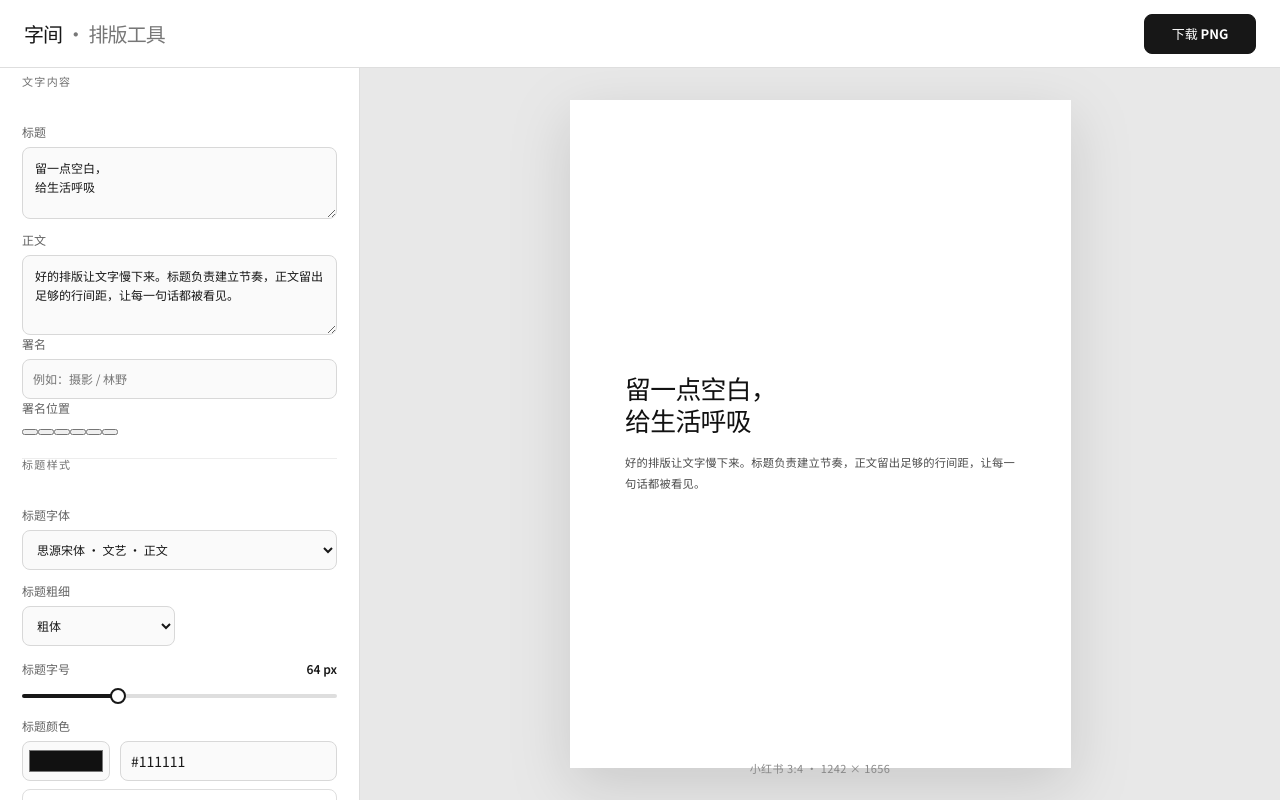
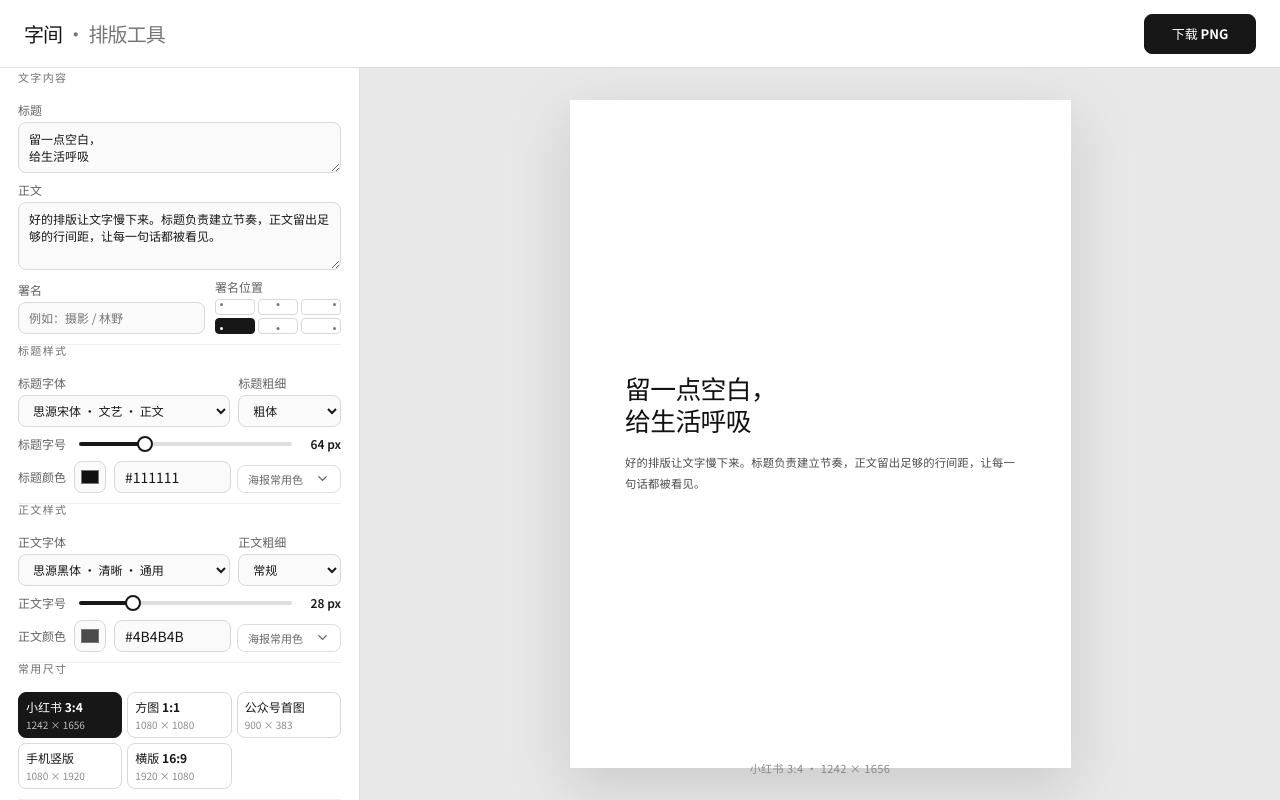
Before and after one commit to sange1022/zijian-text-layout, a React (Vite) app: page / in a window 1280 px wide. Built offline with nearby package versions, Linux system fonts and the light colour scheme.

Commit message:
style: compact the editor controls

```diff
--- a/src/components/FontSizeSlider.tsx
+++ b/src/components/FontSizeSlider.tsx
@@ -11,10 +11,7 @@ export function FontSizeSlider({ label, value, min, max, onChange }: FontSizeSli
 
   return (
     <label className="font-size-slider">
-      <span className="slider-heading">
-        <span>{label}</span>
-        <output>{value} px</output>
-      </span>
+      <span>{label}</span>
       <input
         aria-label={label}
         type="range"
@@ -24,6 +21,7 @@ export function FontSizeSlider({ label, value, min, max, onChange }: FontSizeSli
         style={{ '--range-progress': `${progress}%` } as React.CSSProperties}
         onChange={(event) => onChange(Number(event.target.value))}
       />
+      <output>{value} px</output>
     </label>
   )
 }
--- a/src/components/PosterColorPalette.tsx
+++ b/src/components/PosterColorPalette.tsx
@@ -12,7 +12,7 @@ export function PosterColorPalette({ onSelect }: PosterColorPaletteProps) {
   const activeCategory = POSTER_COLOR_CATEGORIES.find(({ id }) => id === activeId) ?? POSTER_COLOR_CATEGORIES[0]
 
   return (
-    <div className="poster-palette">
+    <div className={`poster-palette${isOpen ? ' is-open' : ''}`}>
       <button
         type="button"
         className="palette-toggle"
--- a/src/components/TextStyleControls.tsx
+++ b/src/components/TextStyleControls.tsx
@@ -15,7 +15,8 @@ export function TextStyleControls({ name, value, onChange }: TextStyleControlsPr
   return (
     <fieldset className="settings-section style-controls">
       <legend>{name}样式</legend>
-      <label className="field-control field-control--wide">
+      <div className="control-row control-row--font">
+        <label className="field-control">
           <span>{name}字体</span>
           <select
             aria-label={`${name}字体`}
@@ -29,7 +30,6 @@ export function TextStyleControls({ name, value, onChange }: TextStyleControlsPr
             ))}
           </select>
         </label>
-      <div className="control-row">
         <label className="field-control">
           <span>{name}粗细</span>
           <select
--- a/src/styles.css
+++ b/src/styles.css
@@ -67,7 +67,7 @@ button { color: inherit; }
 
 .editor-panel {
   overflow-y: auto;
-  padding: 8px 22px 32px;
+  padding: 4px 18px 16px;
   background: var(--white);
   border-right: 1px solid var(--line);
   scrollbar-width: thin;
@@ -77,14 +77,14 @@ button { color: inherit; }
 .settings-section {
   min-width: 0;
   margin: 0;
-  padding: 22px 0;
+  padding: 10px 0;
   border: 0;
   border-bottom: 1px solid var(--soft-line);
 }
 
 .settings-section legend {
   width: 100%;
-  margin: 0 0 14px;
+  margin: 0 0 8px;
   padding: 0;
   color: #707070;
   font-size: 11px;
@@ -96,12 +96,12 @@ button { color: inherit; }
 .field-control {
   min-width: 0;
   display: grid;
-  gap: 7px;
+  gap: 4px;
   color: #626262;
   font-size: 12px;
 }
 
-.field-control + .field-control { margin-top: 12px; }
+.field-control + .field-control { margin-top: 8px; }
 
 .field-control span,
 .control-label { font-weight: 600; }
@@ -121,17 +121,17 @@ input[type='text'],
 }
 
 textarea {
-  min-height: 72px;
+  min-height: 0;
   resize: vertical;
-  padding: 10px 12px;
-  line-height: 1.6;
+  padding: 7px 10px;
+  line-height: 1.45;
 }
 
 select,
 input[type='number'],
 input[type='text'],
 .hex-input {
-  height: 40px;
+  height: 32px;
   padding: 0 10px;
 }
 
@@ -154,29 +154,27 @@ button:focus-visible {
 .control-row {
   display: grid;
   grid-template-columns: 1fr 1fr;
-  gap: 10px;
-  margin-top: 12px;
+  gap: 8px;
+  margin-top: 0;
 }
+
+.control-row--font { grid-template-columns: minmax(0, 1.65fr) minmax(92px, .8fr); }
 
 .font-size-slider {
   display: grid;
-  gap: 10px;
-  margin-top: 14px;
+  grid-template-columns: 54px minmax(0, 1fr) 42px;
+  align-items: center;
+  gap: 7px;
+  margin-top: 8px;
   color: #626262;
   font-size: 12px;
   font-weight: 600;
 }
 
-.slider-heading {
-  display: flex;
-  align-items: center;
-  justify-content: space-between;
-  gap: 12px;
-}
-
-.slider-heading output {
+.font-size-slider output {
   color: #171717;
   font-size: 12px;
+  text-align: right;
   font-variant-numeric: tabular-nums;
 }
 
@@ -230,19 +228,26 @@ button:focus-visible {
 .color-field {
   display: grid;
   grid-template-columns: 88px 1fr;
-  gap: 10px;
-  align-items: end;
-  margin-top: 12px;
+  gap: 8px;
+  align-items: center;
+  margin-top: 8px;
 }
 
-.color-control { margin-top: 12px; }
+.color-control {
+  display: grid;
+  grid-template-columns: minmax(0, 1fr) 104px;
+  align-items: end;
+  gap: 0 6px;
+  margin-top: 8px;
+}
 .color-control .color-field { margin-top: 0; }
 
-.poster-palette { margin-top: 8px; }
+.poster-palette { grid-column: 2; margin-top: 0; }
+.poster-palette.is-open { grid-column: 1 / -1; margin-top: 5px; }
 
 .palette-toggle {
   width: 100%;
-  height: 34px;
+  height: 28px;
   display: flex;
   align-items: center;
   justify-content: space-between;
@@ -312,14 +317,20 @@ button:focus-visible {
 
 .control-label {
   display: grid;
-  gap: 7px;
+  gap: 4px;
   color: #626262;
   font-size: 12px;
 }
 
+.color-field .control-label {
+  grid-template-columns: auto 32px;
+  align-items: center;
+  gap: 6px;
+}
+
 .color-picker {
-  width: 100%;
-  height: 40px;
+  width: 32px;
+  height: 32px;
   padding: 4px;
   border: 1px solid #d8d8d8;
   border-radius: 8px;
@@ -329,16 +340,16 @@ button:focus-visible {
 
 .size-grid {
   display: grid;
-  grid-template-columns: 1fr 1fr;
-  gap: 8px;
+  grid-template-columns: repeat(3, 1fr);
+  gap: 5px;
 }
 
 .size-option {
-  min-height: 58px;
+  min-height: 42px;
   display: grid;
   align-content: center;
-  gap: 4px;
-  padding: 9px 10px;
+  gap: 2px;
+  padding: 5px 7px;
   text-align: left;
   border: 1px solid #d9d9d9;
   border-radius: 8px;
@@ -352,6 +363,54 @@ button:focus-visible {
 .size-option:hover { border-color: #8c8c8c; }
 .size-option[aria-pressed='true'] { background: #171717; border-color: #171717; color: #fff; }
 .size-option[aria-pressed='true'] span { color: #bcbcbc; }
+
+.signature-row {
+  display: grid;
+  grid-template-columns: minmax(0, 1fr) 126px;
+  align-items: end;
+  gap: 10px;
+  margin-top: 8px;
+}
+
+.signature-position-control { display: grid; gap: 4px; }
+
+.signature-position-grid {
+  display: grid;
+  grid-template-columns: repeat(3, 1fr);
+  gap: 3px;
+}
+
+.signature-position-grid button {
+  position: relative;
+  height: 16px;
+  padding: 0;
+  border: 1px solid #d8d8d8;
+  border-radius: 4px;
+  background: #fff;
+  color: #777;
+  cursor: pointer;
+}
+
+.signature-position-grid button[aria-pressed='true'] {
+  border-color: #171717;
+  background: #171717;
+  color: #fff;
+}
+
+.position-mark {
+  position: absolute;
+  width: 3px;
+  height: 3px;
+  border-radius: 50%;
+  background: currentColor;
+}
+
+.position-mark--top-left { top: 3px; left: 4px; }
+.position-mark--top-center { top: 3px; left: 50%; transform: translateX(-50%); }
+.position-mark--top-right { top: 3px; right: 4px; }
+.position-mark--bottom-left { bottom: 3px; left: 4px; }
+.position-mark--bottom-center { bottom: 3px; left: 50%; transform: translateX(-50%); }
+.position-mark--bottom-right { right: 4px; bottom: 3px; }
 
 .background-section { border-bottom: 0; }
 
@@ -466,13 +525,15 @@ button:focus-visible {
   .content-fields { display: grid; grid-template-columns: 1fr 1fr; gap: 12px; }
   .content-fields legend { grid-column: 1 / -1; }
   .content-fields .field-control + .field-control { margin-top: 0; }
-  .content-fields .signature-field { grid-column: 1 / -1; }
+  .content-fields .signature-row { grid-column: 1 / -1; }
 }
 
 @media (max-width: 560px) {
   .content-fields { grid-template-columns: 1fr; }
   .control-row { grid-template-columns: 1fr 1fr; }
   .size-grid { grid-template-columns: 1fr 1fr; }
+  .signature-row { grid-template-columns: 1fr; }
+  .signature-position-control { max-width: 180px; }
   .preview-stage { min-height: 520px; }
 }
 
```
Lines whose indentation alone changed are shown as unchanged.
